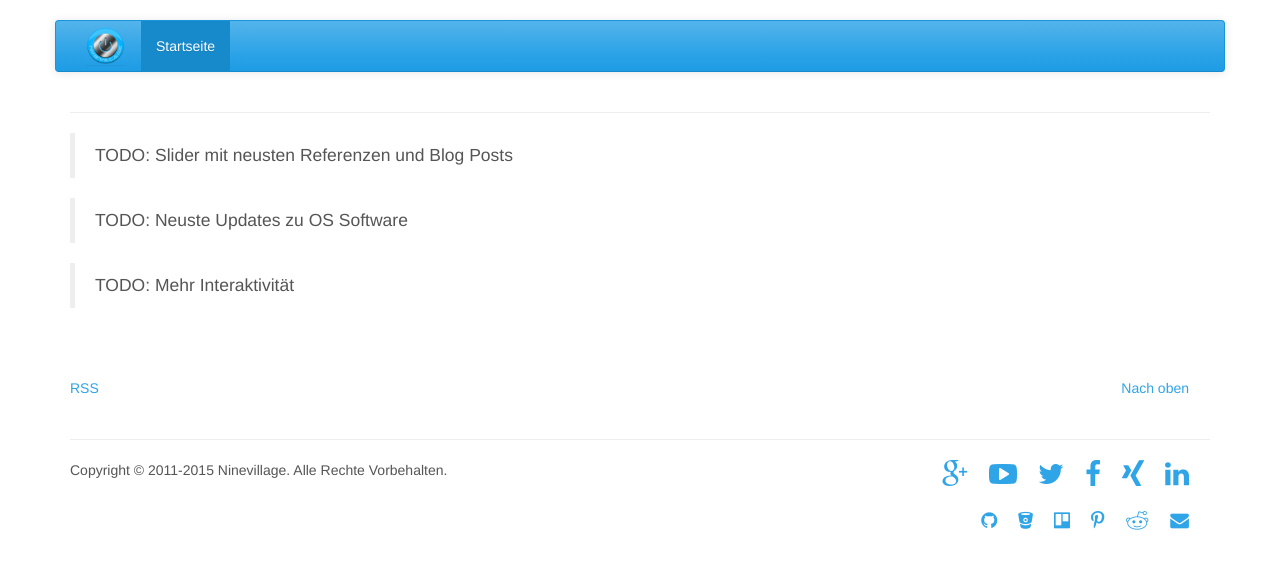
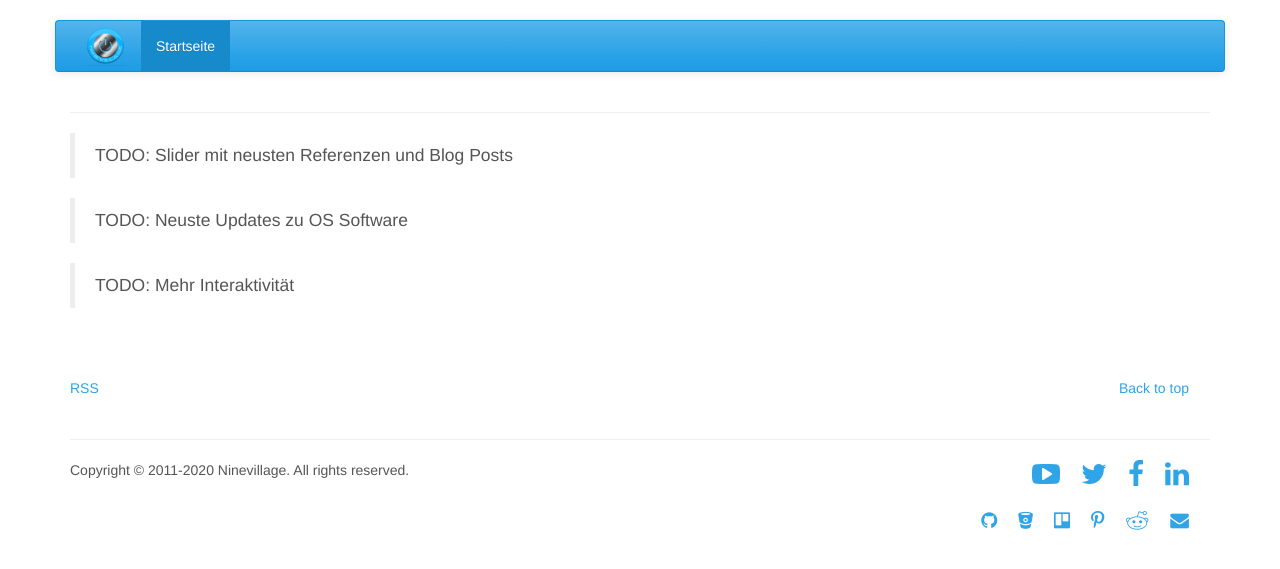
Before and after one commit to Ninevillage/ninevillage.github.io, a Jekyll site: the page built from pages/de/index.html, in a window 1280 px wide. Shown: the top 569 px of the page. Built offline with Jekyll 4.4.1, drawn with Linux system fonts in a browser that asks for light colours.

Commit message:
Update footer.html

```diff
--- a/_includes/footer.html
+++ b/_includes/footer.html
@@ -2,7 +2,7 @@
   <div class="row">
     <div class="col-md-12">
       <ul class="list-unstyled">
-        <li class="pull-right"><a href="#top">Nach oben</a></li>
+        <li class="pull-right"><a href="#top">Back to top</a></li>
         <li><a href="{{ "/feed.xml" | prepend: site.baseurl }}">RSS</a></li>
         {% assign pages = site.pages | sort:"weight"  %}
           {% for node in pages %}
@@ -20,19 +20,13 @@
   <hr>
   <div class="row">
     <div class="col-md-6 col-sm-7">
-      <p>Copyright &copy; 2011-2015 Ninevillage. Alle Rechte Vorbehalten.</p>
+      <p>Copyright &copy; 2011-2020 Ninevillage. All rights reserved.</p>
     </div>
     <div class="col-md-6 col-sm-5">
       <div class="row">
         <div class="col-md-12">
           <div class="pull-right">
             <ul class="list-unstyled">
-              <li>
-                <a href="https://plus.google.com/+Ninevillage" rel="publisher">
-                  <i class="fa fa-google-plus fa-2x"></i>
-                </a>
-              </li>
-
               <li>
                 <a href="http://www.youtube.com/c/Ninevillage" title="Ninevilage auf Youtube">
                   <i class="fa fa-youtube-play fa-2x"></i>
@@ -48,12 +42,6 @@
               <li>
                 <a href="https://www.facebook.com/Ninevillage" title="Ninevillage auf Facebook">
                   <i class="fa fa-facebook fa-2x"></i>
-                </a>
-              </li>
-
-              <li>
-                <a href="https://www.xing.com/companies/ninevillage" title="Ninevillage auf Xing">
-                  <i class="fa fa-xing fa-2x"></i>
                 </a>
               </li>
 
```
